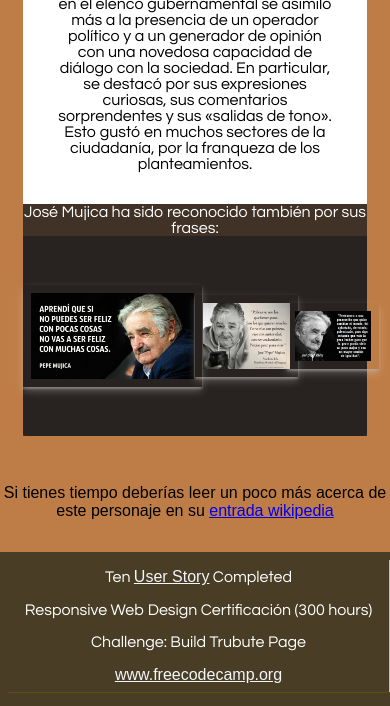
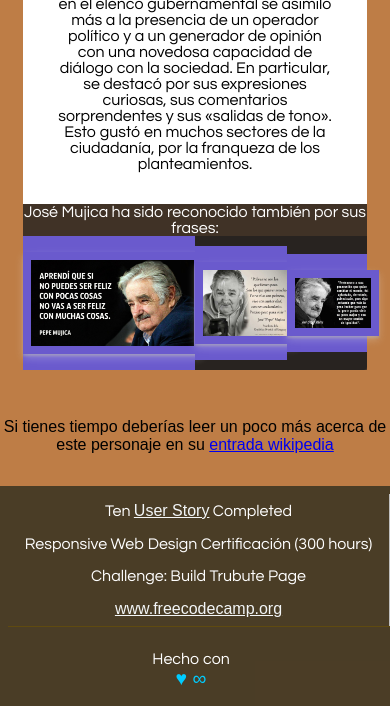
Before and after one commit to serraux/TributePage, a plain HTML site: page index.html in a window 390 px wide. Shown: the part 2642-3348 px from the top of the page. Drawn offline with Linux system fonts and the light colour scheme.

Commit message:
actualizacion cssajustes responsive

```diff
--- a/index.html
+++ b/index.html
@@ -188,7 +188,7 @@
         <p id="phrases-tribute">
           José Mujica ha sido reconocido también por sus frases:
         </p>
-        <div class="img-phrases">
+        <div id="imgphrases">
           <div class="container-img-phrases" id="cont1">
             <img src="./img/frases\frase-1.jpg" alt="phrase-1" />
           </div>
--- a/style/scss/index.scss
+++ b/style/scss/index.scss
@@ -175,26 +175,26 @@ body {
       text-align: center;
       //font-size: 2vw;
     }
-    .img-phrases {
-      position: relative;
+    #imgphrases {
+      //position: relative;
       width: 100%;
-      min-height: 200px;
-      background: rgb(226, 226, 226);
-      //padding-top: 0.5em;
+      min-height: 100px;
 
       background: rgba(31, 30, 30, 0.712);
       display: flex;
       flex-direction: row;
       align-items: center;
       justify-content: space-around;
-      #cont1 {
-      }
+
       .container-img-phrases {
         max-width: 300px;
+        position: relative;
         height: auto;
+        background: slateblue;
+
         img {
           position: relative;
-          display: block;
+          display: flex;
           max-width: 95%;
           height: auto;
           padding: 0.5em;
@@ -278,8 +278,8 @@ body {
 hr {
   border-color: rgba(190, 105, 34, 0.774);
 }
-/* Consulta de medios */
-@media (max-width: 575.98px) {
+/* Consulta de medios max-width: 575.98px */
+@media (max-width: 600px) {
   #footer {
     display: flex;
     // grid-template-columns: 1fr;
@@ -300,13 +300,16 @@ hr {
       margin: 0;
     }
   }
-  .img-phrases {
-    flex-direction: column;
-
-    img {
-      max-width: 90%;
-      height: auto;
-      margin-top: 0.5em;
+  #imgphrases {
+    display: flex;
+    flex-direction: row-reverse;
+    background: steelblue;
+    .container-img-phrases {
+      img {
+        max-width: 90%;
+        height: auto;
+        margin-top: 0.5em;
+      }
     }
   }
 }
```
Also changed, not shown: style/css/index.css, 1 other file.
